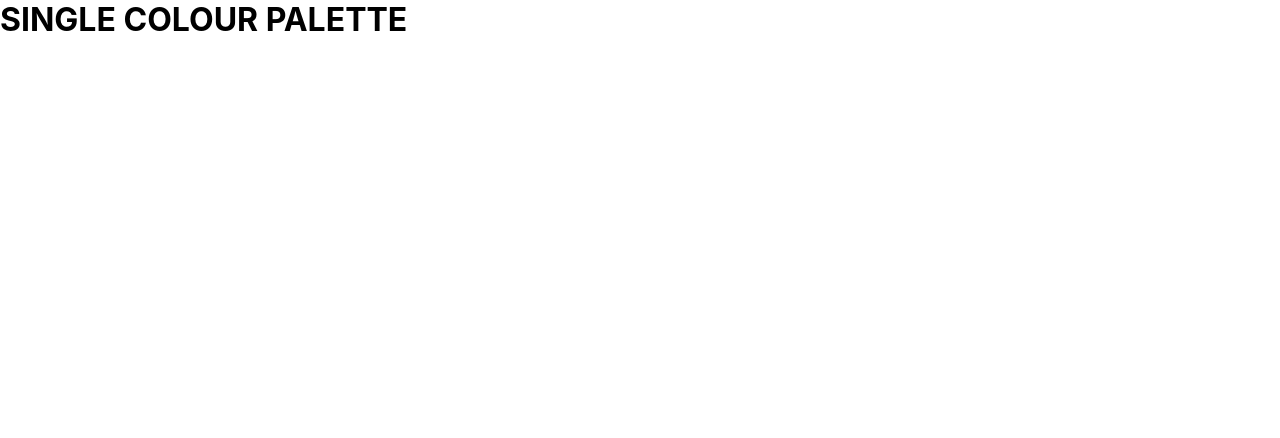
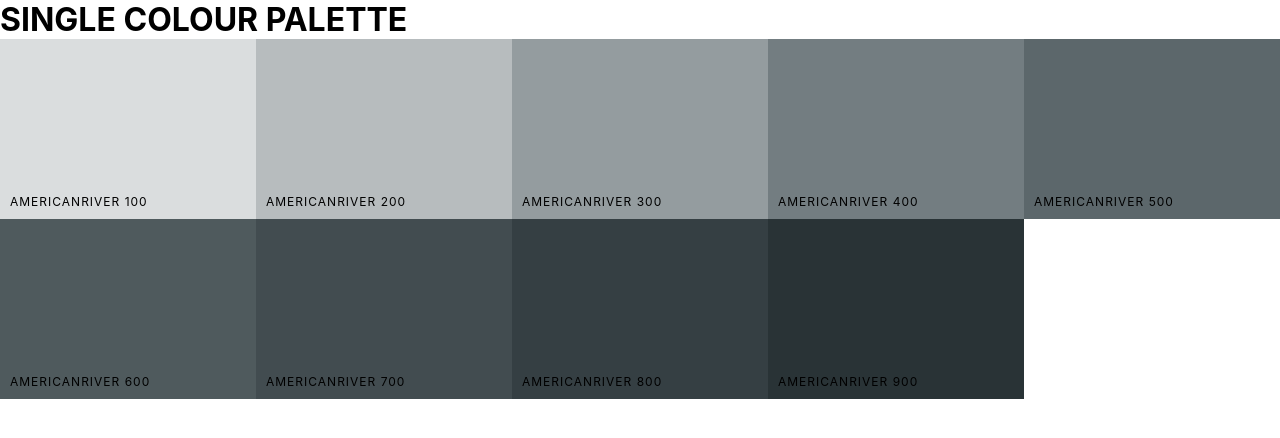
Before and after one commit to MrGarrySingh/colour-palette-maker, a React (Create React App) app: page /palette/flat-ui-colors-american/americanriver in a window 1280 px wide. Shown: the top 438 px of the page. Built offline with nearby package versions, Linux system fonts and the light colour scheme.

Commit message:
Display Shades in SingleColourPalette

```diff
--- a/src/App.js
+++ b/src/App.js
@@ -36,7 +36,14 @@ function App() {
       <Route
         exact
         path="/palette/:paletteId/:colorId"
-        render={() => <SingleColourPalette />}
+        render={(routeProps) => (
+          <SingleColourPalette
+            colorId={routeProps.match.params.colorId}
+            palette={generatePalette(
+              findPalette(routeProps.match.params.paletteId)
+            )}
+          />
+        )}
       />
     </Switch>
   );
--- a/src/components/ColourBox/ColourBox.jsx
+++ b/src/components/ColourBox/ColourBox.jsx
@@ -4,7 +4,7 @@ import { Link } from "react-router-dom";
 
 import "./ColourBox.css";
 
-function ColourBox({ bgColor, name, paletteId, id }) {
+function ColourBox({ bgColor, name, paletteId, id, showLink }) {
   const [copied, setCopied] = useState(false);
 
   const toggleCopy = () => {
@@ -30,13 +30,15 @@ function ColourBox({ bgColor, name, paletteId, id }) {
             <span>{name}</span>
           </div>
           <button className="colourBox__button">COPY</button>
+        </div>
+        {showLink && (
           <Link
             to={`/palette/${paletteId}/${id}`}
             onClick={(e) => e.stopPropagation()}
           >
             <span className="colourBox__more">MORE</span>
           </Link>
-        </div>
+        )}
       </div>
     </CopyToClipboard>
   );
--- a/src/components/Palette/Palette.jsx
+++ b/src/components/Palette/Palette.jsx
@@ -31,6 +31,7 @@ function Palette({ palette }) {
             key={color.id}
             id={color.id}
             paletteId={palette.id}
+            showLink={true}
           />
         ))}
       </div>
--- a/src/components/SingleColourPalette/SingleColourPalette.jsx
+++ b/src/components/SingleColourPalette/SingleColourPalette.jsx
@@ -1,9 +1,42 @@
-import React from "react";
+import React, { useState, useEffect } from "react";
+import ColourBox from "../ColourBox/ColourBox.jsx";
 
-function SingleColourPalette() {
+function SingleColourPalette({ colorId, palette }) {
+  const [shades, setShades] = useState([]);
+
+  useEffect(() => {
+    const initialShades = gatherShades(palette, colorId);
+    setShades(initialShades);
+
+    return initialShades;
+  }, [palette, colorId]);
+
+  const gatherShades = (palette, colorToFilterBy) => {
+    let colors = [];
+    let allColors = palette.colors;
+
+    for (let key in allColors) {
+      colors = colors.concat(
+        allColors[key].filter((color) => color.id === colorToFilterBy)
+      );
+    }
+
+    return colors.slice(1);
+  };
+
+  const colorBoxes = shades.map((color) => (
+    <ColourBox
+      key={color.id}
+      name={color.name}
+      bgColor={color.hex}
+      showLink={false}
+    />
+  ));
+
   return (
-    <div>
+    <div className="palette">
       <h1>SINGLE COLOUR PALETTE</h1>
+      <div className="palette__colors">{colorBoxes}</div>
     </div>
   );
 }
```
